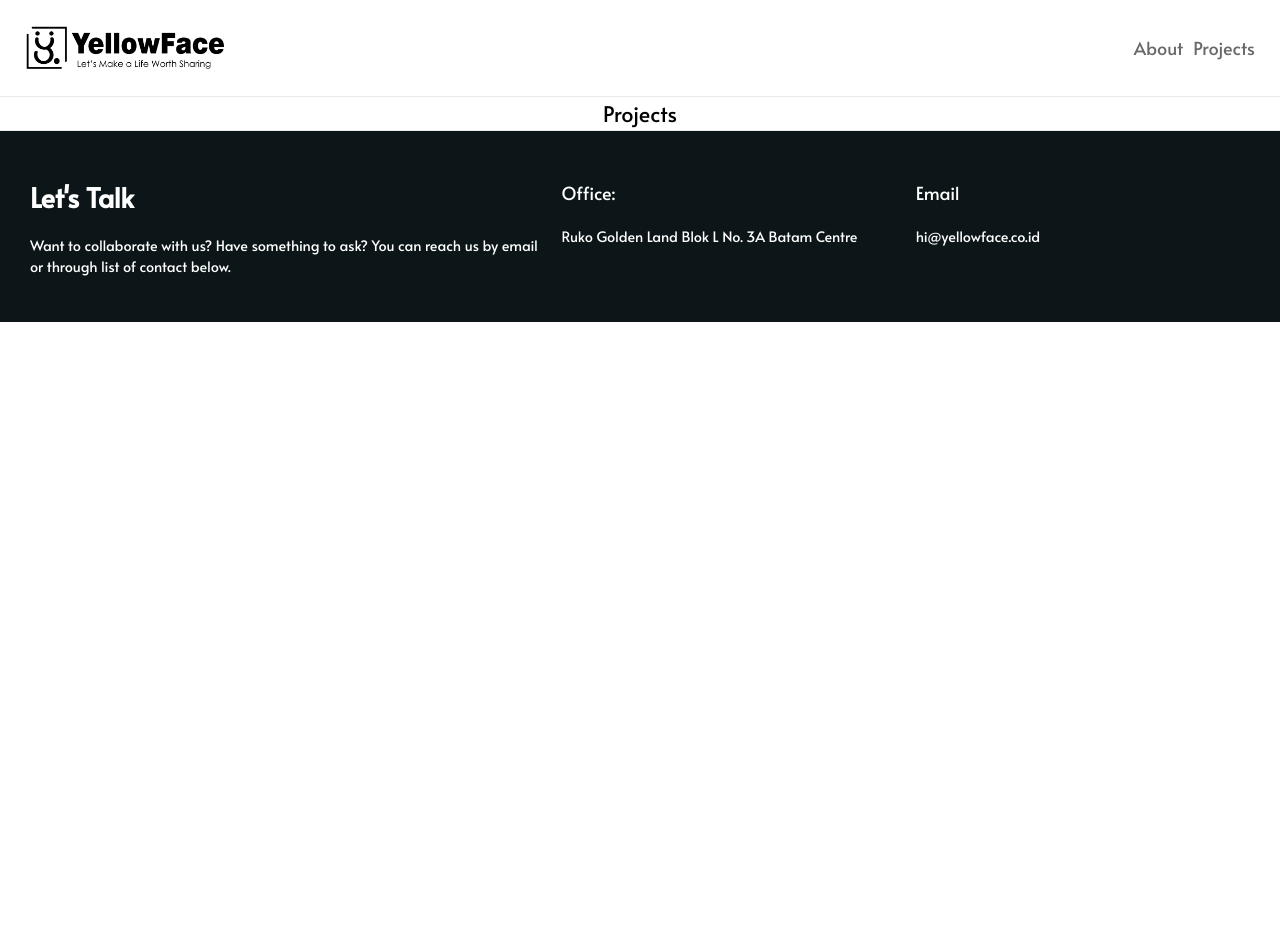
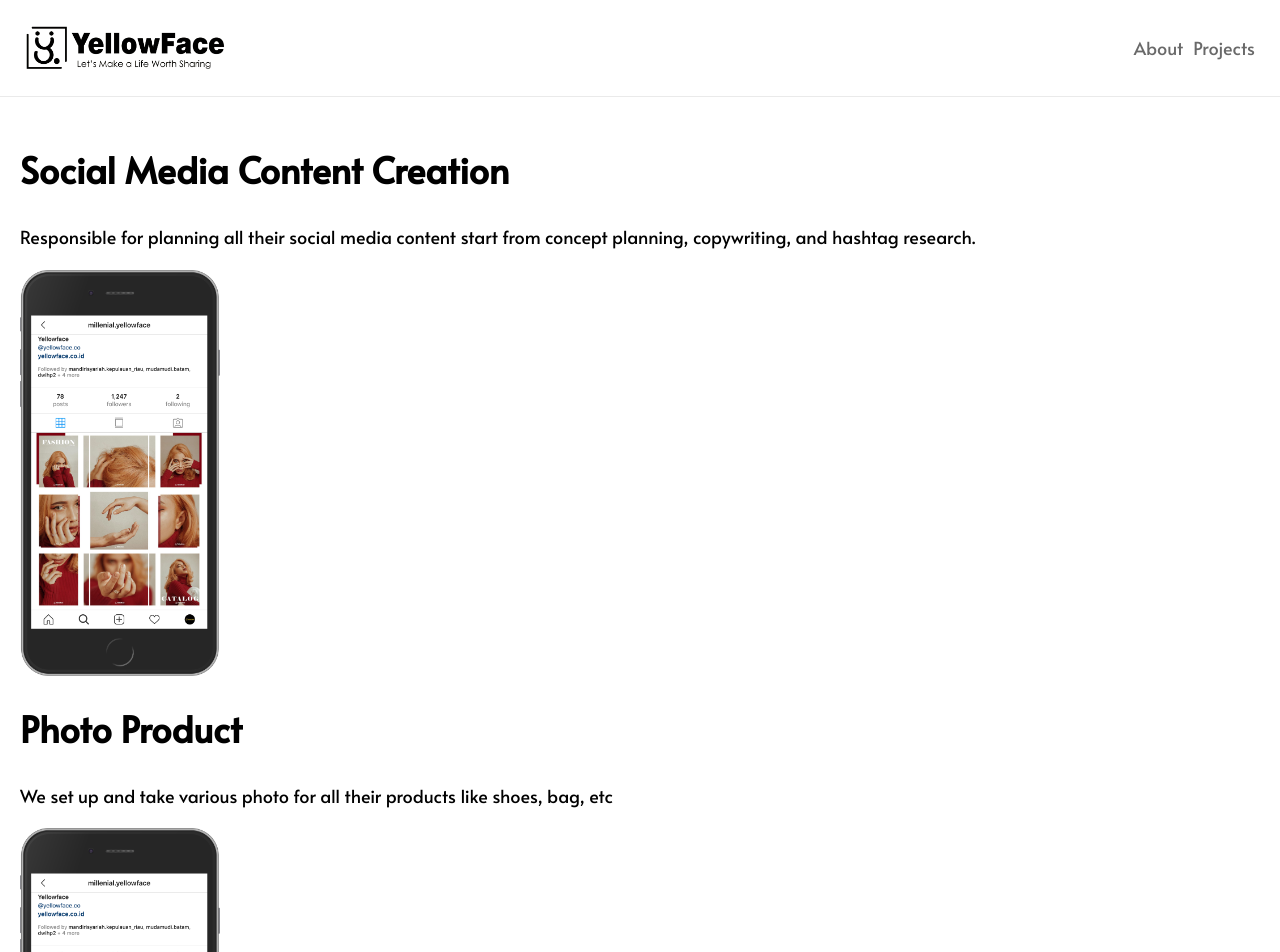
Before and after one commit to gunturkh/yellowface, a Next.js app: page /projects in a window 1280 px wide. Shown: the top 952 px of the page. Before the commit the page ends 800 px from the top, so only its background shows below. Built offline with nearby package versions, Linux system fonts and the light colour scheme.

Commit message:
WIP Projects Page

```diff
--- a/pages/projects.tsx
+++ b/pages/projects.tsx
@@ -12,7 +12,58 @@ export default function Projects({ allPostsData }) {
       <Head>
         <title>Projects</title>
       </Head>
-      <section className={utilStyles.headingMd}>Projects</section>
+      {/* <section className={utilStyles.headingMd}>Projects</section> */}
+      <div style={{ padding: 20 }}>
+        <div>
+          <h1>Social Media Content Creation</h1>
+          <p>
+            Responsible for planning all their social media content start from
+            concept planning, copywriting, and hashtag research.
+          </p>
+          <img
+            src="/images/millenial.png"
+            alt="Photo Concept"
+            style={{ width: 200 }}
+          />
+        </div>
+        <div>
+          <h1>Photo Product</h1>
+          <p>
+            We set up and take various photo for all their products like shoes,
+            bag, etc
+          </p>
+          <img
+            src="/images/millenial.png"
+            alt="Photo Concept"
+            style={{ width: 200 }}
+          />
+        </div>
+        <div>
+          <h1>Yearbook Photo</h1>
+          <p>
+            We plan the concept for High School yearbook photo graduation and
+            had a photo session on outdoor
+          </p>
+          <img
+            src="/images/millenial.png"
+            alt="Photo Concept"
+            style={{ width: 200 }}
+          />
+        </div>
+        <div>
+          <h1>FB & IG Ads Marketing</h1>
+          <p>
+            We helps business to maintain their online presence through Facebook
+            & Instagram Advertisement, and responsible from ads concept,
+            creation, also audience targetting to ensure maximum efficiency
+          </p>
+          <img
+            src="/images/millenial.png"
+            alt="Photo Concept"
+            style={{ width: 200 }}
+          />
+        </div>
+      </div>
     </Layout>
   );
 }
```
